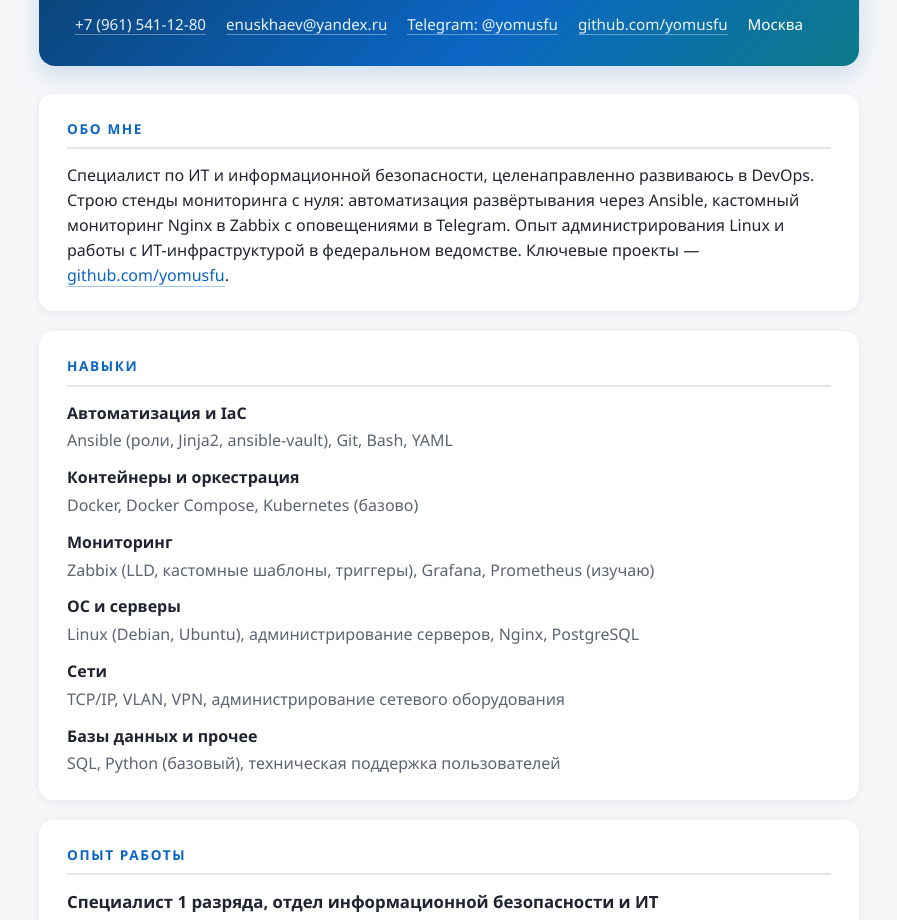
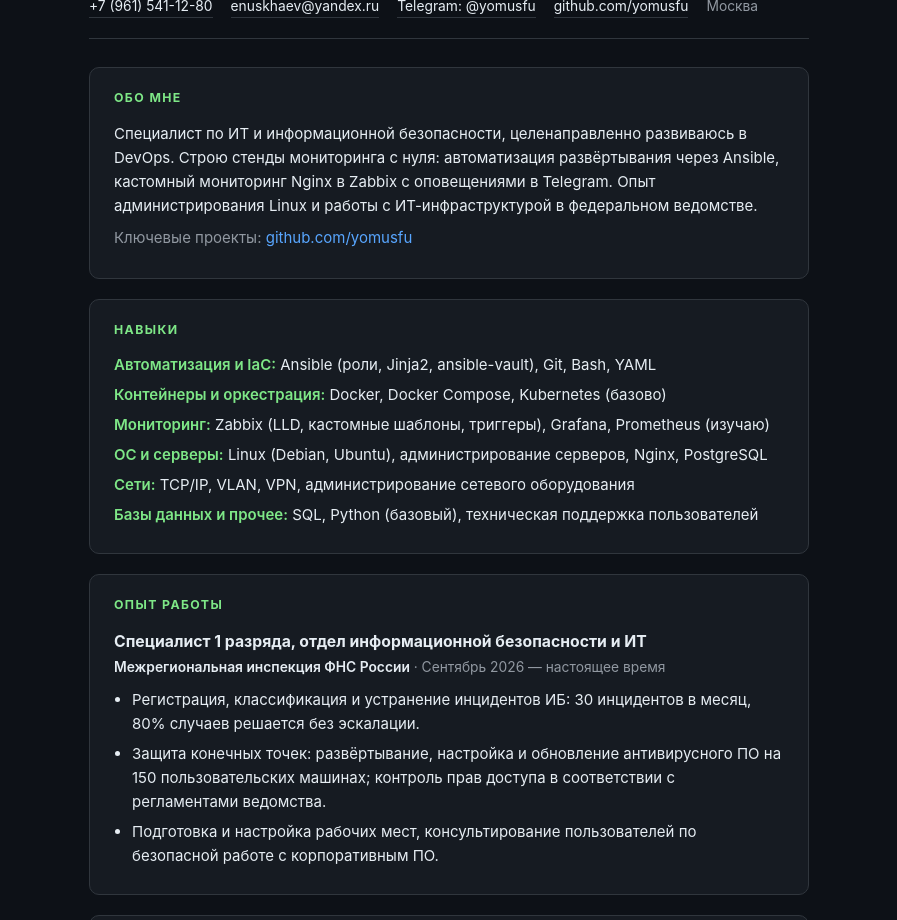
Before and after one commit to yomusfu/yomusfu.github.io, a plain HTML site: page index.html in a window 1280 px wide. Shown: the part 152-1072 px from the top of the page, without its empty margins (191-1088 px from the left). Drawn offline with Linux system fonts and the light colour scheme.

Commit message:
Update resume

```diff
--- a/index.html
+++ b/index.html
@@ -4,153 +4,134 @@
 <meta charset="UTF-8">
 <meta name="viewport" content="width=device-width, initial-scale=1.0">
 <title>Эренцен Нусхаев — DevOps-инженер</title>
-<meta name="description" content="Резюме: DevOps-инженер (Junior). Linux, Ansible, Docker, Zabbix, Kubernetes.">
 <style>
-  :root{
-    --bg:#f5f6f8; --card:#ffffff; --text:#1f2430; --muted:#5b6472;
-    --accent:#0b66c3; --accent2:#0d8a5f; --line:#e4e8ee; --chip:#eef4fb;
+  :root {
+    --bg: #0d1117;
+    --card: #161b22;
+    --border: #30363d;
+    --text: #e6edf3;
+    --muted: #9198a1;
+    --accent: #58a6ff;
+    --accent2: #7ee787;
   }
-  *{box-sizing:border-box;margin:0;padding:0}
-  body{
-    font-family:"Segoe UI","PT Sans",Arial,sans-serif;
-    background:var(--bg); color:var(--text); line-height:1.55;
-    -webkit-font-smoothing:antialiased;
+  * { margin: 0; padding: 0; box-sizing: border-box; }
+  body {
+    font-family: -apple-system, "Segoe UI", Roboto, "Helvetica Neue", Arial, sans-serif;
+    background: var(--bg);
+    color: var(--text);
+    line-height: 1.6;
+    font-size: 15px;
   }
-  .wrap{max-width:860px;margin:0 auto;padding:32px 20px 64px}
-  header.hero{
-    background:linear-gradient(135deg,#0b3d6b 0%,#0b66c3 60%,#0d8a5f 130%);
-    color:#fff;border-radius:16px;padding:36px 36px 30px;margin-bottom:28px;
-    box-shadow:0 8px 24px rgba(11,102,195,.18);
-  }
-  header.hero h1{font-size:2rem;letter-spacing:.3px}
-  header.hero .role{font-size:1.1rem;font-weight:600;margin-top:4px;color:#dcecff}
-  header.hero .contacts{margin-top:16px;display:flex;flex-wrap:wrap;gap:8px 20px;font-size:.95rem}
-  header.hero a{color:#eaf4ff;text-decoration:none;border-bottom:1px solid rgba(255,255,255,.35)}
-  header.hero a:hover{border-bottom-color:#fff}
-  section{background:var(--card);border-radius:14px;padding:24px 28px;margin-bottom:20px;
-    box-shadow:0 2px 8px rgba(31,36,48,.06)}
-  h2{font-size:.85rem;letter-spacing:.12em;text-transform:uppercase;color:var(--accent);
-    margin-bottom:14px;padding-bottom:8px;border-bottom:2px solid var(--line)}
-  .item{margin-bottom:18px}
-  .item:last-child{margin-bottom:0}
-  .item .head{display:flex;justify-content:space-between;flex-wrap:wrap;gap:4px 16px}
-  .item h3{font-size:1.05rem}
-  .item .org{color:var(--muted);font-size:.95rem;margin-top:2px}
-  .item .date{color:var(--muted);font-size:.9rem;white-space:nowrap}
-  ul{margin:8px 0 0 20px}
-  li{margin-bottom:5px}
-  .chips{display:flex;flex-wrap:wrap;gap:8px;margin-top:6px}
-  .chip{background:var(--chip);color:#134a80;border-radius:999px;padding:4px 12px;font-size:.85rem}
-  .skills .row{margin-bottom:12px}
-  .skills .row:last-child{margin-bottom:0}
-  .skills b{display:block;margin-bottom:3px}
-  .skills .val{color:var(--muted)}
-  a.link{color:var(--accent);text-decoration:none;border-bottom:1px solid rgba(11,102,195,.35)}
-  a.link:hover{border-bottom-color:var(--accent)}
-  .tag{display:inline-block;font-size:.8rem;color:var(--muted);margin-top:4px}
-  footer{text-align:center;color:var(--muted);font-size:.85rem;margin-top:8px}
-  @media (max-width:560px){
-    header.hero{padding:26px 22px}
-    section{padding:20px 18px}
-  }
-  @media print{
-    body{background:#fff}
-    .wrap{max-width:100%;padding:0}
-    header.hero{border-radius:0;box-shadow:none;-webkit-print-color-adjust:exact;print-color-adjust:exact}
-    section{box-shadow:none;border:1px solid var(--line);border-radius:0;page-break-inside:avoid}
+  .wrap { max-width: 760px; margin: 0 auto; padding: 32px 20px 60px; }
+  header { border-bottom: 1px solid var(--border); padding-bottom: 20px; margin-bottom: 28px; }
+  h1 { font-size: 1.9em; font-weight: 700; letter-spacing: -0.5px; }
+  .role { color: var(--accent); font-size: 1.05em; margin-top: 4px; font-weight: 600; }
+  .stack { color: var(--muted); margin-top: 2px; }
+  .contacts { margin-top: 14px; display: flex; flex-wrap: wrap; gap: 6px 18px; font-size: 0.92em; }
+  .contacts a { color: var(--text); text-decoration: none; border-bottom: 1px solid var(--border); }
+  .contacts a:hover { color: var(--accent); border-color: var(--accent); }
+  .section { background: var(--card); border: 1px solid var(--border); border-radius: 10px; padding: 20px 24px; margin-bottom: 20px; }
+  h2 { font-size: 0.82em; text-transform: uppercase; letter-spacing: 1.4px; color: var(--accent2); margin-bottom: 14px; }
+  h3 { font-size: 1.05em; margin-bottom: 2px; }
+  .sub { color: var(--muted); font-size: 0.92em; margin-bottom: 10px; }
+  .sub b { color: var(--text); font-weight: 600; }
+  ul { margin: 6px 0 0 18px; }
+  li { margin-bottom: 6px; }
+  a { color: var(--accent); text-decoration: none; }
+  a:hover { text-decoration: underline; }
+  .skill { margin-bottom: 6px; }
+  .skill b { color: var(--accent2); font-weight: 600; }
+  .item { margin-bottom: 22px; }
+  .item:last-child { margin-bottom: 0; }
+  p { margin-bottom: 8px; }
+  .muted { color: var(--muted); }
+  footer { text-align: center; color: var(--muted); font-size: 0.85em; margin-top: 30px; }
+  @media (max-width: 520px) {
+    .wrap { padding: 20px 14px 40px; }
+    .section { padding: 16px; }
+    h1 { font-size: 1.5em; }
   }
 </style>
 </head>
 <body>
 <div class="wrap">
 
-<header class="hero">
+<header>
   <h1>Эренцен Нусхаев</h1>
-  <div class="role">DevOps-инженер (Junior) · Linux, Ansible, Docker, Zabbix</div>
+  <div class="role">DevOps-инженер (Junior)</div>
+  <div class="stack">Linux · Ansible · Docker · Zabbix</div>
   <div class="contacts">
-    <span><a href="tel:+79615411280">+7 (961) 541-12-80</a></span>
-    <span><a href="mailto:enuskhaev@yandex.ru">enuskhaev@yandex.ru</a></span>
-    <span><a href="https://t.me/yomusfu">Telegram: @yomusfu</a></span>
-    <span><a href="https://github.com/yomusfu">github.com/yomusfu</a></span>
-    <span>Москва</span>
+    <a href="tel:+79615411280">+7 (961) 541-12-80</a>
+    <a href="mailto:enuskhaev@yandex.ru">enuskhaev@yandex.ru</a>
+    <a href="https://t.me/yomusfu">Telegram: @yomusfu</a>
+    <a href="https://github.com/yomusfu">github.com/yomusfu</a>
+    <span class="muted">Москва</span>
   </div>
 </header>
 
-<section>
+<section class="section">
   <h2>Обо мне</h2>
-  <p>Специалист по ИТ и информационной безопасности, целенаправленно развиваюсь в DevOps.
-  Строю стенды мониторинга с нуля: автоматизация развёртывания через Ansible, кастомный
-  мониторинг Nginx в Zabbix с оповещениями в Telegram. Опыт администрирования Linux и работы
-  с ИТ-инфраструктурой в федеральном ведомстве. Ключевые проекты —
-  <a class="link" href="https://github.com/yomusfu">github.com/yomusfu</a>.</p>
+  <p>Специалист по ИТ и информационной безопасности, целенаправленно развиваюсь в DevOps. Строю стенды мониторинга с нуля: автоматизация развёртывания через Ansible, кастомный мониторинг Nginx в Zabbix с оповещениями в Telegram. Опыт администрирования Linux и работы с ИТ-инфраструктурой в федеральном ведомстве.</p>
+  <p class="muted">Ключевые проекты: <a href="https://github.com/yomusfu">github.com/yomusfu</a></p>
 </section>
 
-<section class="skills">
+<section class="section">
   <h2>Навыки</h2>
-  <div class="row"><b>Автоматизация и IaC</b><span class="val">Ansible (роли, Jinja2, ansible-vault), Git, Bash, YAML</span></div>
-  <div class="row"><b>Контейнеры и оркестрация</b><span class="val">Docker, Docker Compose, Kubernetes (базово)</span></div>
-  <div class="row"><b>Мониторинг</b><span class="val">Zabbix (LLD, кастомные шаблоны, триггеры), Grafana, Prometheus (изучаю)</span></div>
-  <div class="row"><b>ОС и серверы</b><span class="val">Linux (Debian, Ubuntu), администрирование серверов, Nginx, PostgreSQL</span></div>
-  <div class="row"><b>Сети</b><span class="val">TCP/IP, VLAN, VPN, администрирование сетевого оборудования</span></div>
-  <div class="row"><b>Базы данных и прочее</b><span class="val">SQL, Python (базовый), техническая поддержка пользователей</span></div>
+  <div class="skill"><b>Автоматизация и IaC:</b> Ansible (роли, Jinja2, ansible-vault), Git, Bash, YAML</div>
+  <div class="skill"><b>Контейнеры и оркестрация:</b> Docker, Docker Compose, Kubernetes (базово)</div>
+  <div class="skill"><b>Мониторинг:</b> Zabbix (LLD, кастомные шаблоны, триггеры), Grafana, Prometheus (изучаю)</div>
+  <div class="skill"><b>ОС и серверы:</b> Linux (Debian, Ubuntu), администрирование серверов, Nginx, PostgreSQL</div>
+  <div class="skill"><b>Сети:</b> TCP/IP, VLAN, VPN, администрирование сетевого оборудования</div>
+  <div class="skill"><b>Базы данных и прочее:</b> SQL, Python (базовый), техническая поддержка пользователей</div>
 </section>
 
-<section>
+<section class="section">
   <h2>Опыт работы</h2>
   <div class="item">
-    <div class="head">
-      <div><h3>Специалист 1 разряда, отдел информационной безопасности и ИТ</h3>
-      <div class="org">Межрегиональная инспекция ФНС России</div></div>
-      <div class="date">Сентябрь 2026 — настоящее время</div>
-    </div>
+    <h3>Специалист 1 разряда, отдел информационной безопасности и ИТ</h3>
+    <div class="sub"><b>Межрегиональная инспекция ФНС России</b> · Сентябрь 2026 — настоящее время</div>
     <ul>
-      <li>Регистрация, классификация и устранение инцидентов ИБ: 30 инцидентов в месяц, 80&nbsp;% случаев решается без эскалации.</li>
+      <li>Регистрация, классификация и устранение инцидентов ИБ: 30 инцидентов в месяц, 80% случаев решается без эскалации.</li>
       <li>Защита конечных точек: развёртывание, настройка и обновление антивирусного ПО на 150 пользовательских машинах; контроль прав доступа в соответствии с регламентами ведомства.</li>
       <li>Подготовка и настройка рабочих мест, консультирование пользователей по безопасной работе с корпоративным ПО.</li>
     </ul>
   </div>
 </section>
 
-<section>
+<section class="section">
   <h2>Проекты</h2>
   <div class="item">
-    <div class="head"><h3>ansible-monitoring-lab — автоматизация развёртывания стенда мониторинга</h3></div>
+    <h3>ansible-monitoring-lab — автоматизация развёртывания стенда мониторинга</h3>
     <ul>
       <li>Идемпотентные Ansible-роли для Zabbix Server, Zabbix Agent2, Nginx и PostgreSQL; шаблоны Jinja2, хранение секретов в ansible-vault.</li>
       <li>Воспроизводимость: полный цикл «переустановка ОС → рабочий стенд из кода за один вечер».</li>
-      <li><a class="link" href="https://github.com/yomusfu/ansible-monitoring-lab">github.com/yomusfu/ansible-monitoring-lab</a></li>
+      <li><a href="https://github.com/yomusfu/ansible-monitoring-lab">github.com/yomusfu/ansible-monitoring-lab</a></li>
     </ul>
   </div>
   <div class="item">
-    <div class="head"><h3>zabbix_nginx_lab — кастомный мониторинг Nginx в Zabbix</h3></div>
+    <h3>zabbix_nginx_lab — кастомный мониторинг Nginx в Zabbix</h3>
     <ul>
       <li>Сбор метрик через stub_status: кастомный шаблон с 14 метриками.</li>
       <li>Обнаружение виртуальных хостов через низкоуровневое обнаружение (LLD).</li>
       <li>Триггеры с эскалацией в Telegram; корректность настроек валидирована нагрузочным тестированием.</li>
-      <li><a class="link" href="https://github.com/yomusfu/zabbix_nginx_lab">github.com/yomusfu/zabbix_nginx_lab</a></li>
+      <li><a href="https://github.com/yomusfu/zabbix_nginx_lab">github.com/yomusfu/zabbix_nginx_lab</a></li>
     </ul>
   </div>
 </section>
 
-<section>
+<section class="section">
   <h2>Образование</h2>
   <div class="item">
-    <div class="head">
-      <div><h3>Магистратура, «Безопасность технических систем» (Кибернетика и информационная безопасность)</h3>
-      <div class="org">Московский технический университет связи и информатики (МТУСИ), Москва</div></div>
-      <div class="date">2026—2029</div>
-    </div>
+    <h3>Магистратура, «Безопасность технических систем» (Кибернетика и информационная безопасность)</h3>
+    <div class="sub"><b>Московский технический университет связи и информатики (МТУСИ)</b>, Москва · 2026—2029</div>
   </div>
   <div class="item">
-    <div class="head">
-      <div><h3>Бакалавр, «Информатизация организаций» (Институт информационных технологий)</h3>
-      <div class="org">МИРЭА — Российский технологический университет, Москва</div></div>
-      <div class="date">2020—2024</div>
-    </div>
+    <h3>Бакалавр, «Информатизация организаций» (Институт информационных технологий)</h3>
+    <div class="sub"><b>МИРЭА — Российский технологический университет</b>, Москва · 2020—2024</div>
   </div>
 </section>
 
-<section>
+<section class="section">
   <h2>Дополнительно</h2>
   <ul>
     <li>Языки: русский — родной, английский — B2.</li>
@@ -159,7 +140,7 @@
   </ul>
 </section>
 
-<footer>Эренцен Нусхаев · enuskhaev@yandex.ru · github.com/yomusfu</footer>
+<footer>Эренцен Нусхаев · DevOps-инженер</footer>
 
 </div>
 </body>
```
